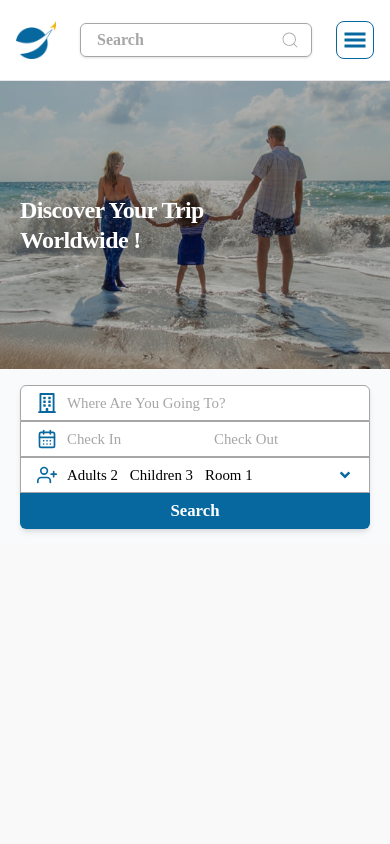
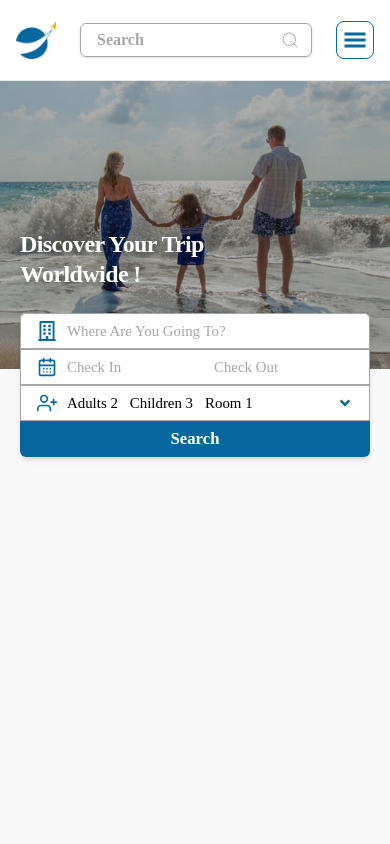
Before and after one commit to Rahul-Mallik-CSE/EasyTravio, a Next.js app: page / in a window 390 px wide. Shown: the top 844 px of the page. Built offline with nearby package versions, Linux system fonts and the light colour scheme.

Commit message:
Update NavBar and HomeHeroSection styles for improved layout and responsiveness

```diff
--- a/src/components/CommonComponents/NavBar/NavBar.tsx
+++ b/src/components/CommonComponents/NavBar/NavBar.tsx
@@ -72,7 +72,7 @@ const NavBar = () => {
       {/* Pills row */}
       <nav className="pt-2 pb-6 hidden sm:block">
         <div className="max-w-4xl mx-auto px-4 sm:px-6 lg:px-8">
-          <div className="flex items-center justify-center gap-6 flex-wrap">
+          <div className="flex items-center justify-center gap-4 lg:gap-6 flex-wrap">
             {pills.map((p) => {
               const active = p === "Hotel"
               return (
--- a/src/components/HomeComponents/HomeHeroSection.tsx
+++ b/src/components/HomeComponents/HomeHeroSection.tsx
@@ -39,15 +39,15 @@ const HomeHeroSection = () => {
         <div className="absolute inset-0 bg-black/30 z-10" />
 
         {/* Headline */}
-        <div className="max-w-7xl mx-auto relative z-20 h-full flex items-center px-5 sm:px-7 md:px-12">
-          <h1 className="text-white text-2xl sm:text-[2rem] md:text-[2.6rem] font-extrabold leading-tight tracking-tight drop-shadow-md">
+        <div className="max-w-7xl mx-auto relative z-20 h-full flex items-end pb-20 md:pb-14 px-5 sm:px-7 md:px-12">
+          <h1 className="text-white text-2xl sm:text-4xl md:text-[44px] font-extrabold leading-tight tracking-tight drop-shadow-md">
             Discover Your Trip<br />Worldwide !
           </h1>
         </div>
       </section>
 
       {/* Search Bar — sits BELOW the hero on mobile, overlaps on md+ */}
-      <div className="relative z-30 w-full bg-gray-50 md:bg-transparent md:-mt-7 px-5 sm:px-7 md:px-12 py-4 md:py-0">
+      <div className="relative z-30 w-full bg-transparent -mt-18 md:-mt-7 px-5 sm:px-7 md:px-12 py-4 md:py-0">
         <div className="max-w-7xl mx-auto">
           <div className="flex flex-col md:flex-row items-stretch md:items-center bg-white rounded-sm shadow-md md:shadow-lg overflow-visible">
 
```
